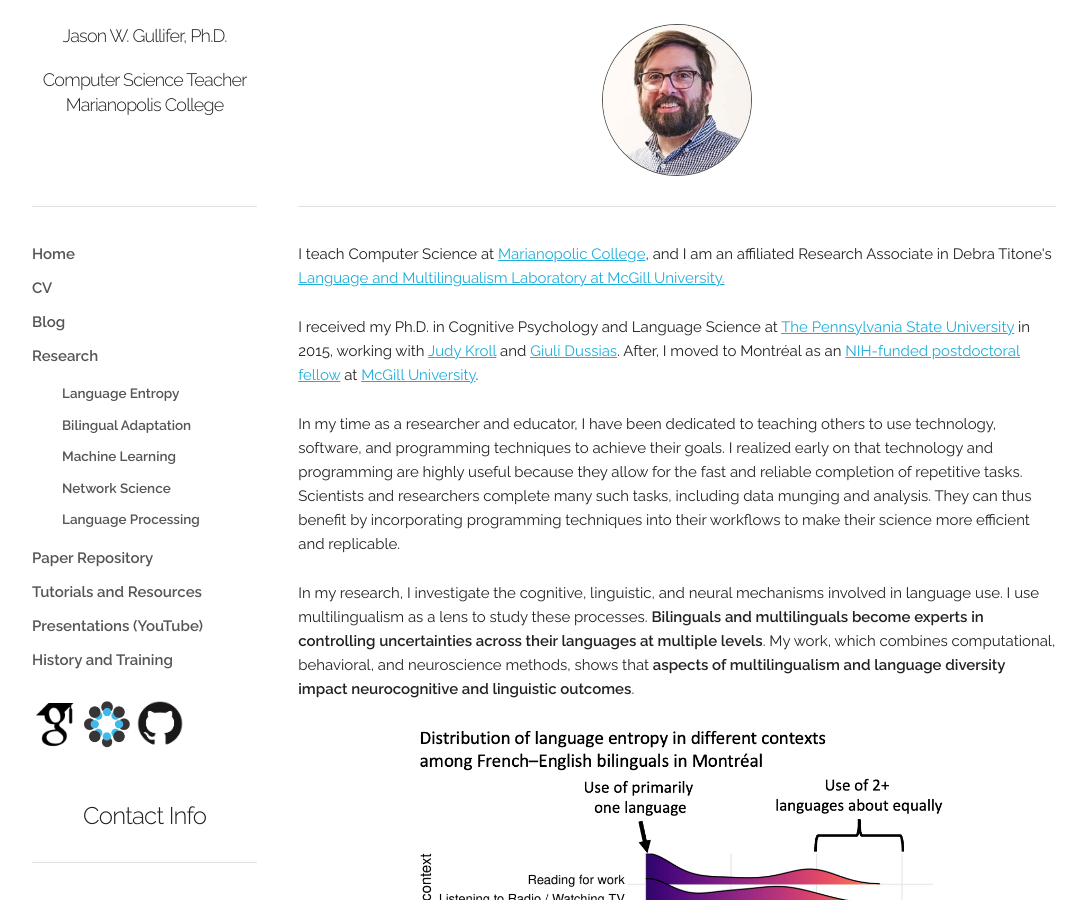
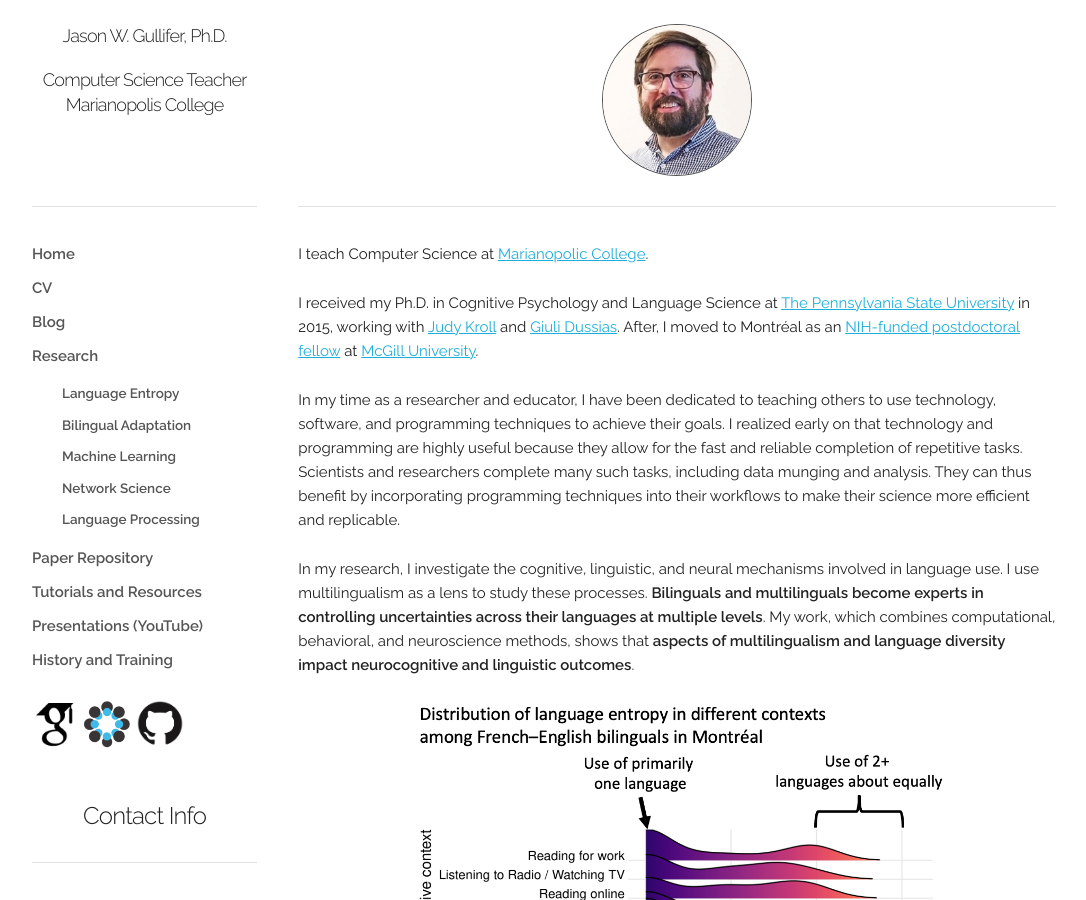
Before and after one commit to jasongullifer/jasongullifer.github.io, a Jekyll site: the page built from index.html, in a window 1280 px wide and 900 px high. Shown: the whole window, without its empty margins (96-1182 px from the left). Built offline with Jekyll 4.4.1, drawn with Linux system fonts in a browser that asks for light colours; Markdown is read by kramdown in place of the engine named in the settings; the list of posts is cut into pages by our own code; comment, search, counter and statistics services are not loaded.

Commit message:
removed affil with mcgill

```diff
--- a/index.html
+++ b/index.html
@@ -6,7 +6,7 @@ layout: index_default
 	   <!--<h2 class="center">Home</h2> -->
 
 	    <p>
-	      I teach Computer Science at <a href="https://www.marianopolis.edu/">Marianopolic College</a>, and I am an affiliated Research Associate in Debra Titone's <a href="https://www.mcgill.ca/language-lab/">Language and Multilingualism Laboratory at McGill University.</a>
+	      I teach Computer Science at <a href="https://www.marianopolis.edu/">Marianopolic College</a>.
 	  	</p>
 
 	     <p>I received my Ph.D. in Cognitive Psychology and Language Science at <a href="http://www.psu.edu">The Pennsylvania State University</a> in 2015, working with <a href="https://bilingualismmindbrain.com/lab-members/judith-f-kroll/">Judy Kroll</a> and <a href="http://www.personal.psu.edu/ped10/Giuli_Dussias/Home.html">Giuli Dussias</a>. After, I moved to Montréal as an <a href="https://projectreporter.nih.gov/project_info_description.cfm?aid=8982287&icde=26640610">NIH-funded postdoctoral fellow</a> at <a href="http://mcgill.ca">McGill University</a>.</p>
```
